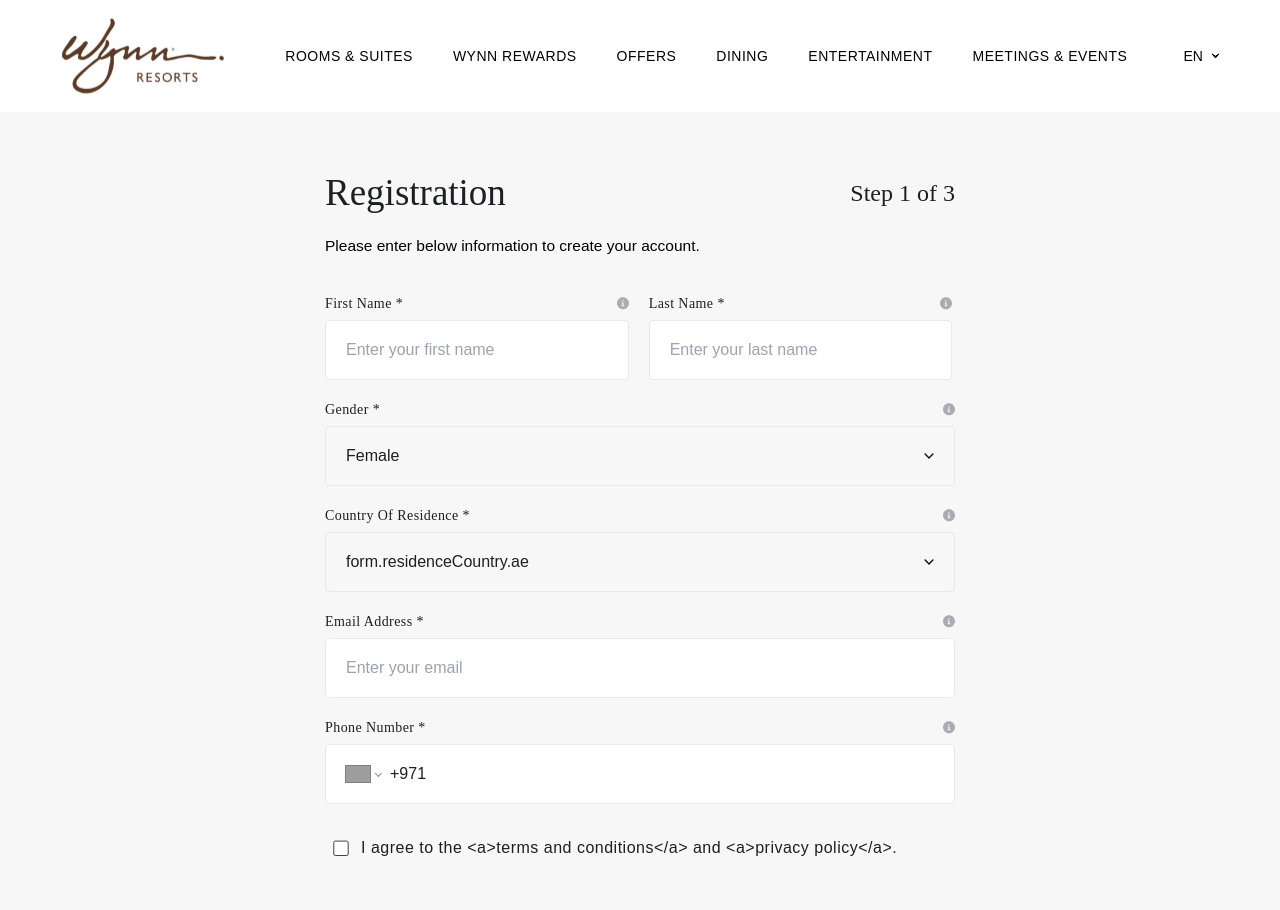
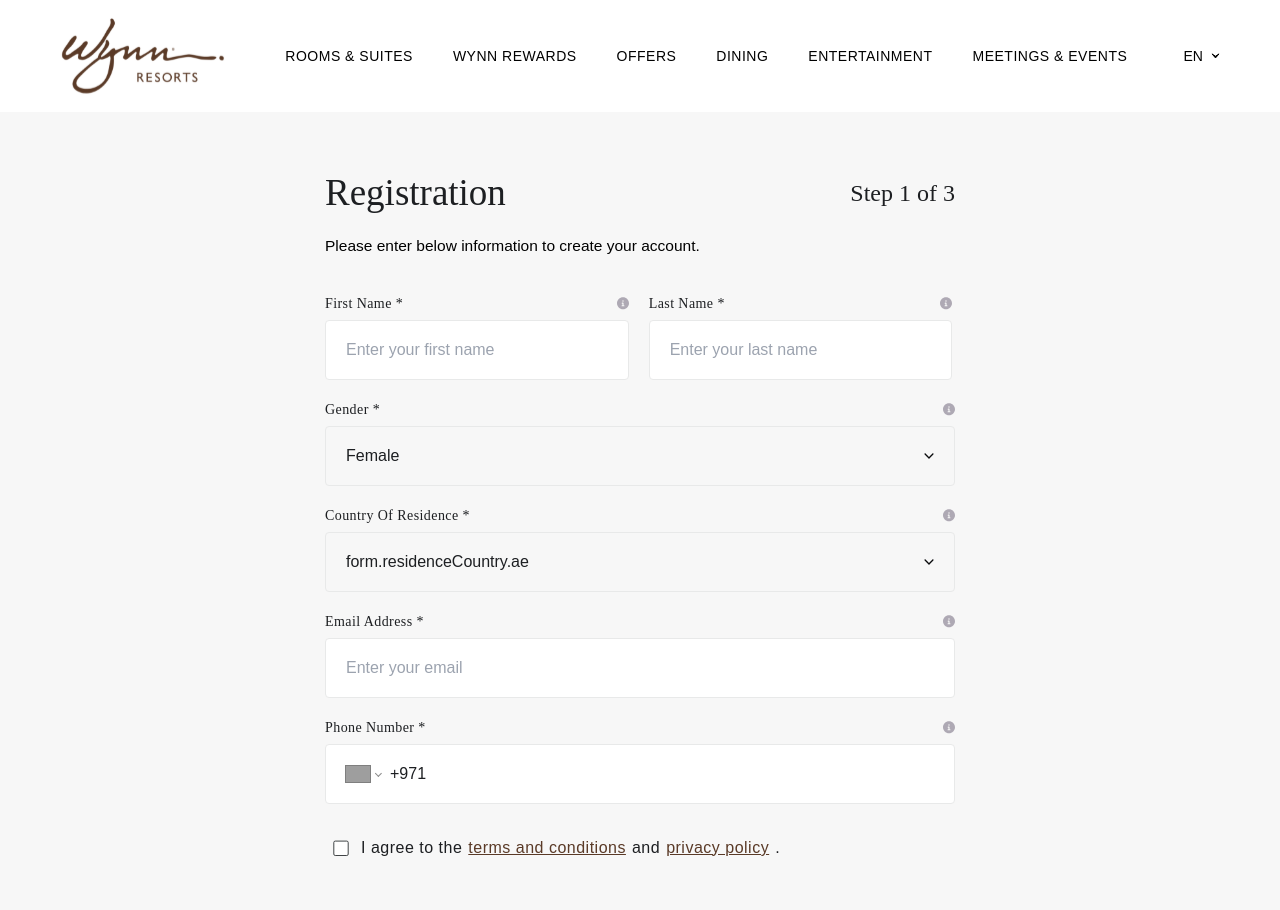
Before and after one commit to liliangousiou/wynn-al-marjan-registration, a React (Vite) app: page /register/form in a window 1280 px wide. Shown: the top 910 px of the page. Built offline with nearby package versions, Linux system fonts and the light colour scheme; grey boxes are pictures that could not be loaded.

Commit message:
feat: add dynamic name in welcome page in translations & improve terms checkbox with link support

```diff
--- a/src/components/Form/Checkbox.tsx
+++ b/src/components/Form/Checkbox.tsx
@@ -11,20 +11,12 @@ import './index.scss';
 type CheckboxProps = {
   name: string;
   label: string;
-  fallback: React.ReactNode;
   control: Control<FieldValues>;
   className?: string;
   error?: boolean;
 };
 
-const Checkbox: React.FC<CheckboxProps> = ({
-  name,
-  label,
-  fallback,
-  control,
-  className = '',
-  error,
-}) => {
+const Checkbox: React.FC<CheckboxProps> = ({ name, label, control, className = '', error }) => {
   return (
     <Controller
       name={name}
@@ -51,7 +43,13 @@ const Checkbox: React.FC<CheckboxProps> = ({
             />
           </div>
           <label htmlFor={name} className={clsx('checkbox-label', { 'text-red': error })}>
-            <Trans i18nKey={label}>{fallback}</Trans>
+            <Trans
+              i18nKey={label}
+              components={{
+                1: <a href="/terms" target="_blank" rel="noreferrer" />,
+                3: <a href="/privacy" target="_blank" rel="noreferrer" />,
+              }}
+            />
           </label>
         </div>
       )}
--- a/src/components/Form/DynamicField.tsx
+++ b/src/components/Form/DynamicField.tsx
@@ -52,15 +52,7 @@ const DynamicField: React.FC<Props> = ({ field }) => {
       );
 
     case 'checkbox':
-      return (
-        <Checkbox
-          name={field.name}
-          label={label}
-          fallback={placeholder}
-          error={!!error}
-          control={control}
-        />
-      );
+      return <Checkbox name={field.name} label={label} error={!!error} control={control} />;
 
     default:
       return (
--- a/src/i18n/ar.json
+++ b/src/i18n/ar.json
@@ -92,8 +92,7 @@
       "info": "يرجى تضمين رمز الدولة."
     },
     "agreeTerms": {
-      "label": "أوافق على <1>الشروط والأحكام</1> و<3>سياسة الخصوصية</3>.",
-      "placeholder": "أوافق على <a href='/terms' target='_blank' rel='noreferrer'>الشروط والأحكام</a> و<a href='/privacy' target='_blank' rel='noreferrer'>سياسة الخصوصية</a>."
+      "label": "أوافق على <1>الشروط والأحكام</1> و<3>سياسة الخصوصية</3>."
     }
   },
   "otp": {
--- a/src/i18n/el.json
+++ b/src/i18n/el.json
@@ -92,8 +92,7 @@
       "info": "Παρακαλούμε συμπεριλάβετε τον κωδικό χώρας."
     },
     "agreeTerms": {
-      "label": "Συμφωνώ με τους <1>όρους και προϋποθέσεις</1> και την <3>πολιτική απορρήτου</3>.",
-      "placeholder": "Συμφωνώ με τους <a href='/terms' target='_blank' rel='noreferrer'>όρους και προϋποθέσεις</a> και την <a href='/privacy' target='_blank' rel='noreferrer'>πολιτική απορρήτου</a>."
+      "label": "Συμφωνώ με τους <1>όρους και προϋποθέσεις</1> και την <3>πολιτική απορρήτου</3>."
     }
   },
   "otp": {
--- a/src/i18n/en.json
+++ b/src/i18n/en.json
@@ -92,8 +92,7 @@
       "info": "Please include your country code."
     },
     "agreeTerms": {
-      "label": "I agree to the <1>terms and conditions</1> and <3>privacy policy</3>.",
-      "placeholder": "I agree to the <a href='/terms' target='_blank' rel='noreferrer'>terms and conditions</a> and <a href='/privacy' target='_blank' rel='noreferrer'>privacy policy</a>."
+      "label": "I agree to the <1>terms and conditions</1> and <3>privacy policy</3>."
     }
   },
   "otp": {
--- a/src/pages/Welcome/index.tsx
+++ b/src/pages/Welcome/index.tsx
@@ -1,14 +1,18 @@
 import React from 'react';
 import { useTranslation } from 'react-i18next';
+
+import { useAuthContext } from 'context/AuthContext';
 
 import './index.scss';
 
 const Welcome: React.FC = () => {
   const { t } = useTranslation();
 
+  const { user } = useAuthContext();
+
   return (
     <div className="container">
-      <h1>{t('welcome.title')}</h1>
+      <h1>{t('welcome.title', { name: user?.name ?? '' })}</h1>
       <p className="description">{t('welcome.description')}</p>
     </div>
   );
```
